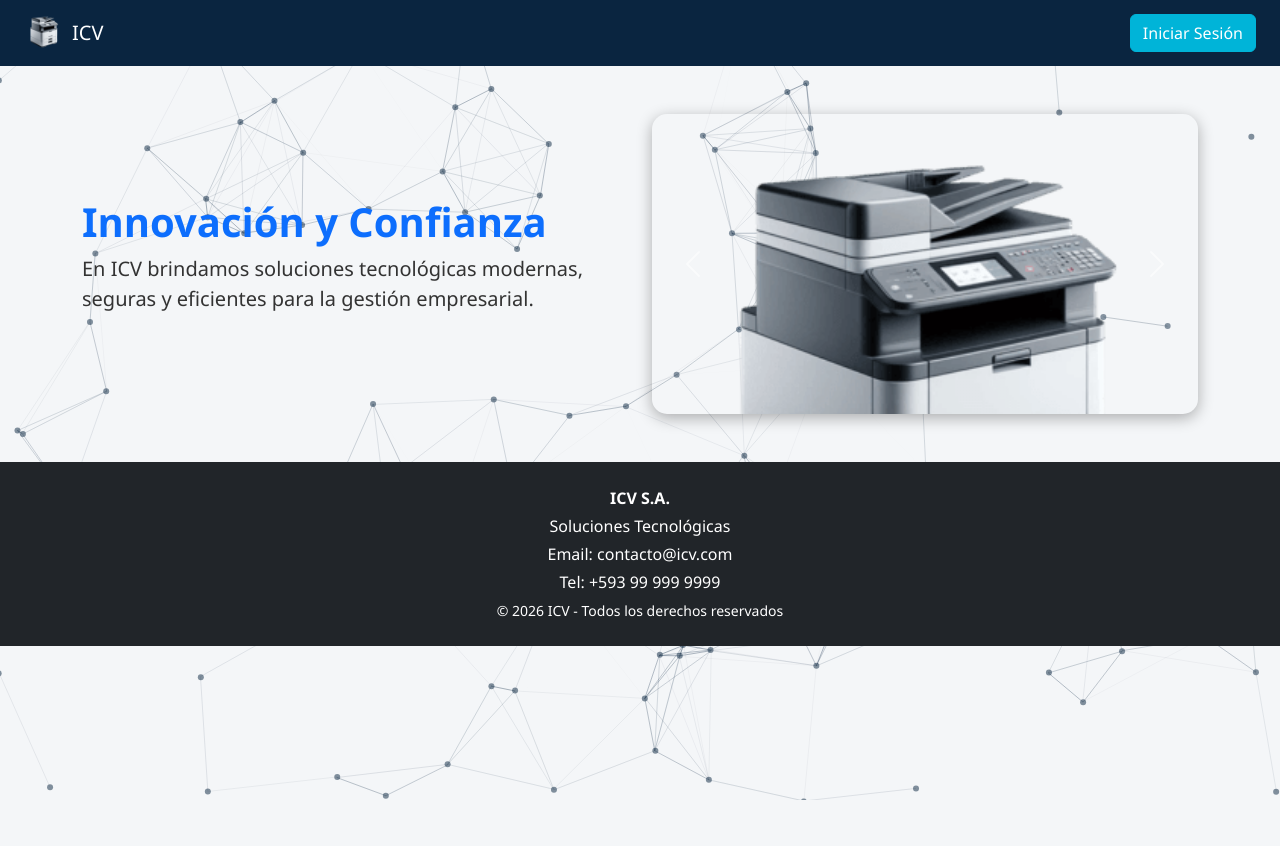
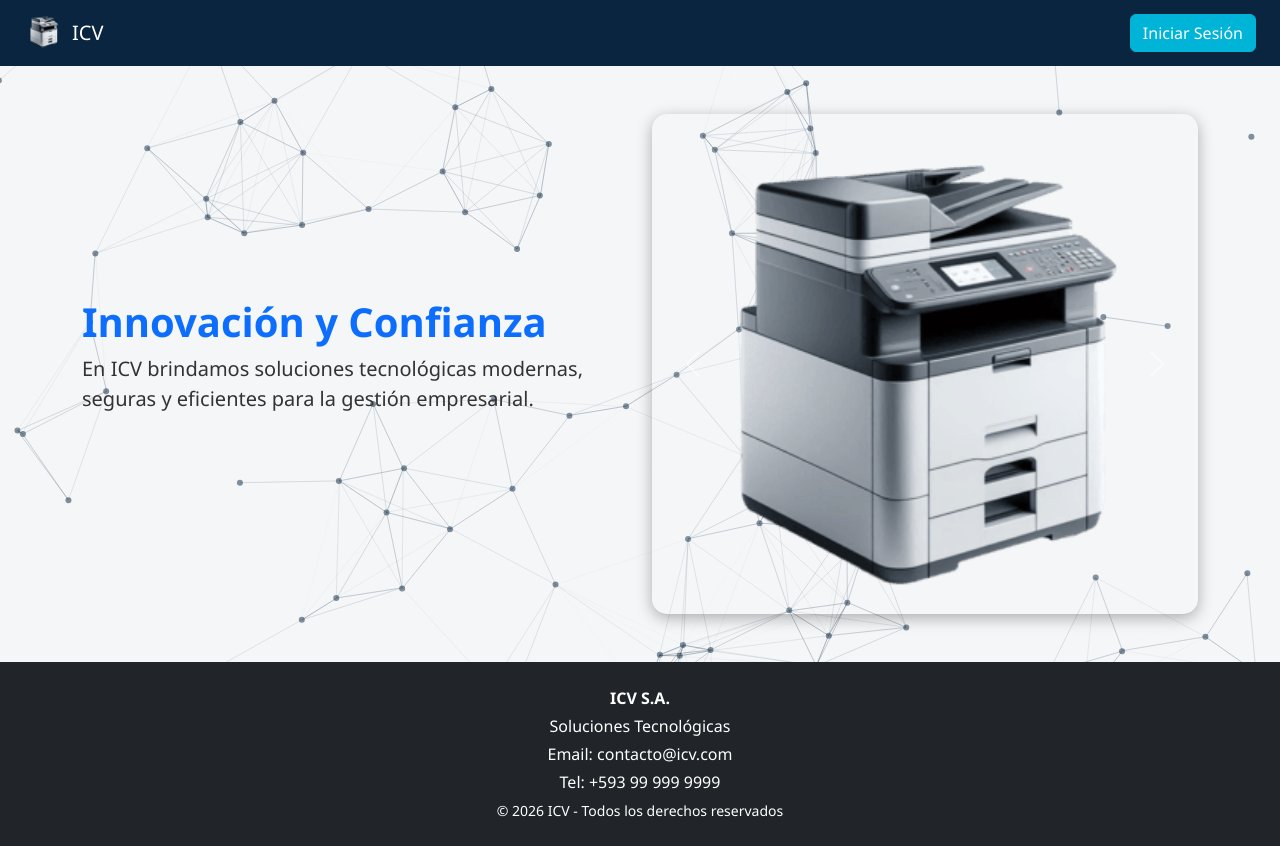
Before and after one commit to Axelzu/EMP_ICV, a PHP site: page / in a window 1280 px wide. Before the commit the page ends 800 px from the top, so only its background shows below. Run offline with PHP 8.4, Linux system fonts and the light colour scheme.

Commit message:
arreglos frontend  v 0.3

```diff
--- a/index.php
+++ b/index.php
@@ -11,18 +11,23 @@
     <link rel="stylesheet" href="frontend/assets/css/custom.css">
 
     <style>
-        /* Contenedor fijo para el carrusel con sombra y fondo transparente */
+        /* Contenedor para el carrusel con fondo transparente y sombra */
         .hero-carousel {
-            height: 300px; /* Altura fija para que el footer no se mueva */
-            background: rgba(255, 255, 255, 0.05); /* Fondo semitransparente */
+            background: rgba(255, 255, 255, 0.05); /* fondo semitransparente */
             border-radius: 15px;
             box-shadow: 0 4px 15px rgba(0,0,0,0.3);
             overflow: hidden;
         }
+
         .hero-carousel img {
             width: 100%;
-            height: 100%;
-            object-fit: cover; /* Ajusta la imagen al contenedor */
+            height: auto; /* Mantener proporción */
+            display: block;
+        }
+
+        /* Opcional: limitar altura máxima */
+        .hero-carousel .carousel-inner {
+            max-height: 500px; /* Ajusta según tus imágenes */
         }
     </style>
 </head>
@@ -56,7 +61,7 @@
             </p>
         </div>
         <div class="col-md-6 text-center">
-            <!-- CARRUSEL CON ESTILO -->
+            <!-- CARRUSEL CON TRANSICIÓN FADE -->
             <div id="heroCarousel" class="carousel slide carousel-fade hero-carousel" data-bs-ride="carousel" data-bs-interval="5000">
                 <div class="carousel-inner">
                     <div class="carousel-item active">
```
